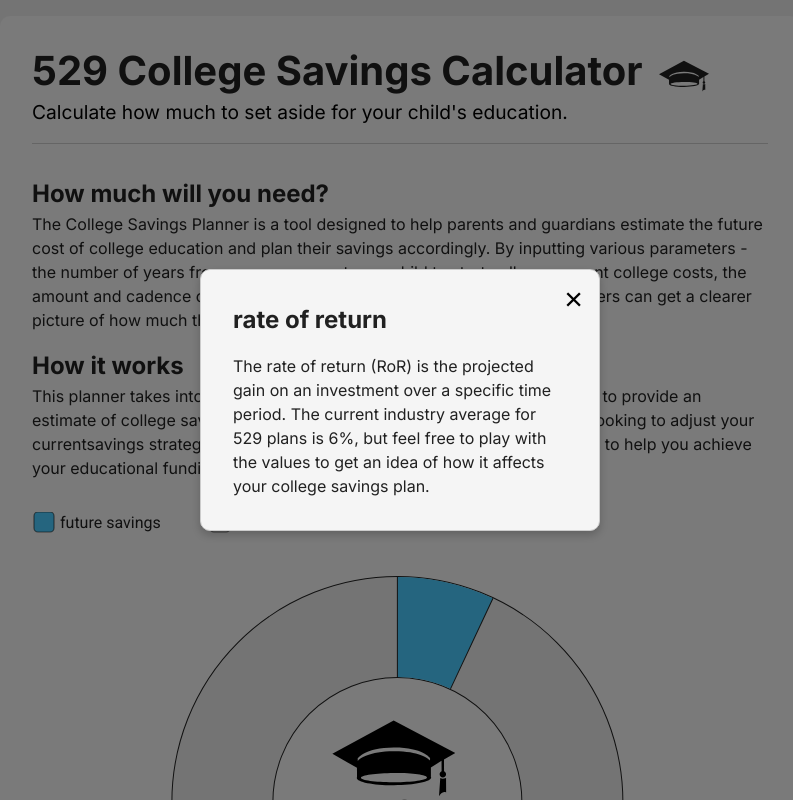
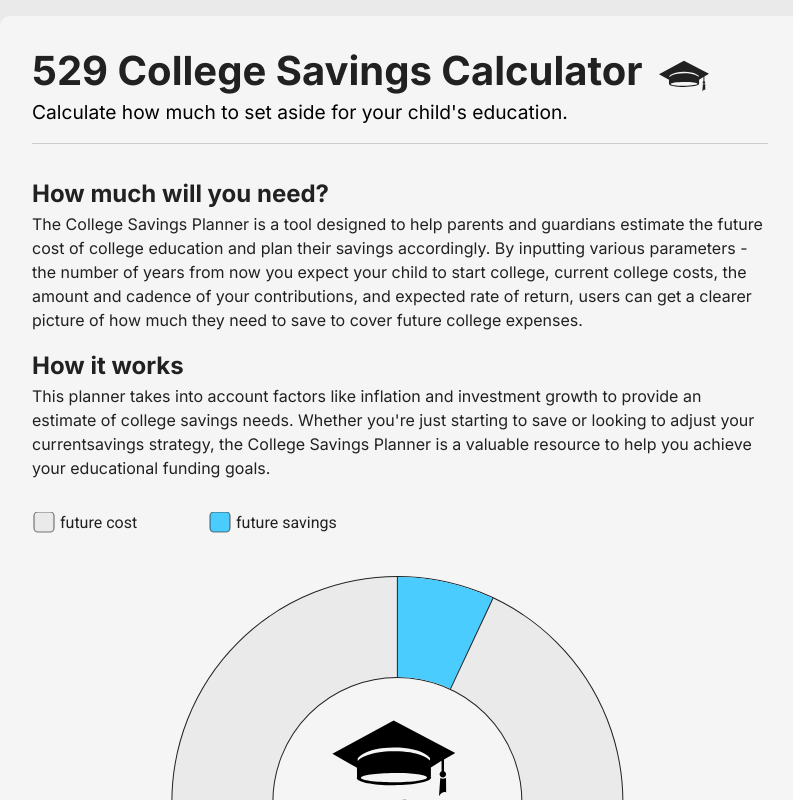
Before and after one commit to aokorodu/CollegeSavingsPlanner_React, a React (Vite) app in the folder CSP-react/: page / in a window 1280 px wide. Shown: the top 800 px of the page, without its empty margins (240-1033 px from the left). Built offline with nearby package versions, Linux system fonts and the light colour scheme.

Commit message:
hide modal initially

```diff
--- a/CSP-react/src/App.tsx
+++ b/CSP-react/src/App.tsx
@@ -107,7 +107,7 @@ function App() {
     type: "none" | "expense_ratio" | "cost_increase" | "ror";
   }
 
-  const [showModal, setShowModal] = useState<ModalState>({ type: "ror" });
+  const [showModal, setShowModal] = useState<ModalState>({ type: "none" });
 
   useEffect(() => {
     init();
@@ -274,8 +274,8 @@ function App() {
           <div id="graphContainer">
 
             <div className="keyContainer">
+              <KeyItem label='future cost' ref={costKeyRectRef} />
               <KeyItem label='future savings' ref={savedKeyRectRef} />
-              <KeyItem label='future cost' ref={costKeyRectRef} />
             </div>
             <div className={`chartContainer ${pieChartActive ? '' : 'chartContainerHiddenLeft'}`}>
               <PieChart ref={pieChartRef} />
```
